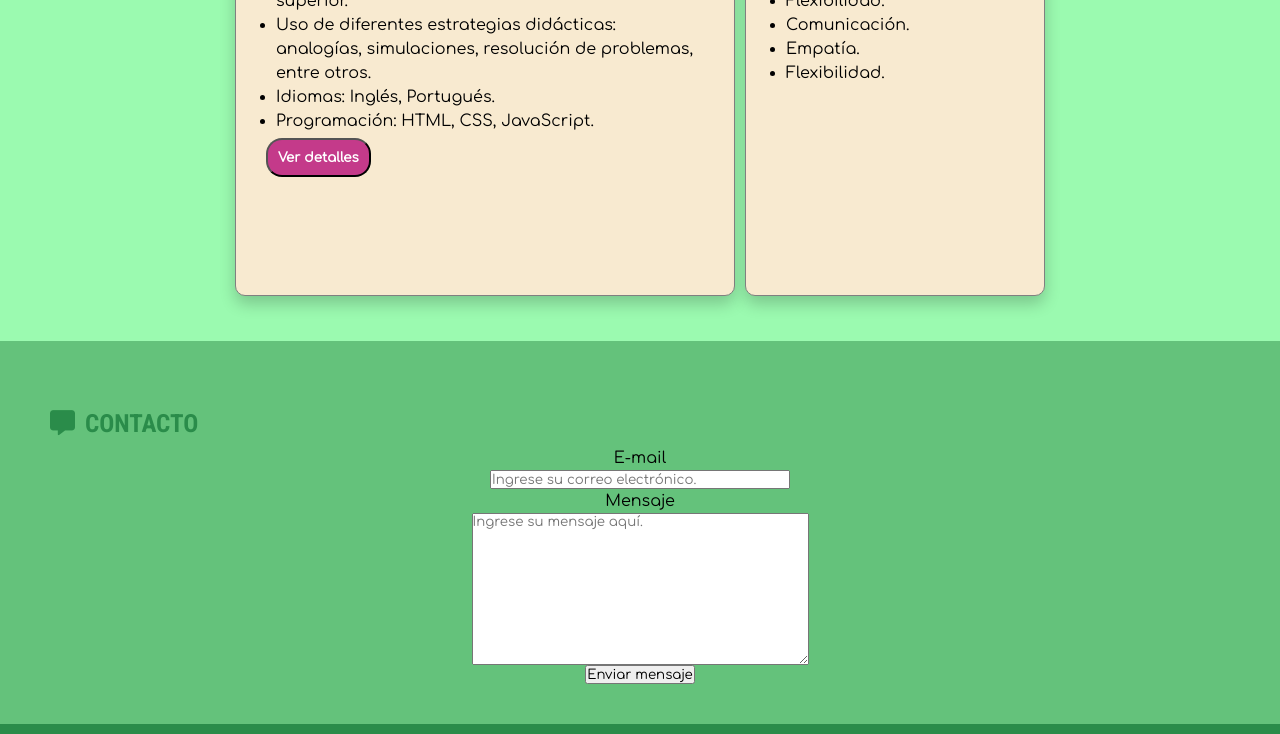
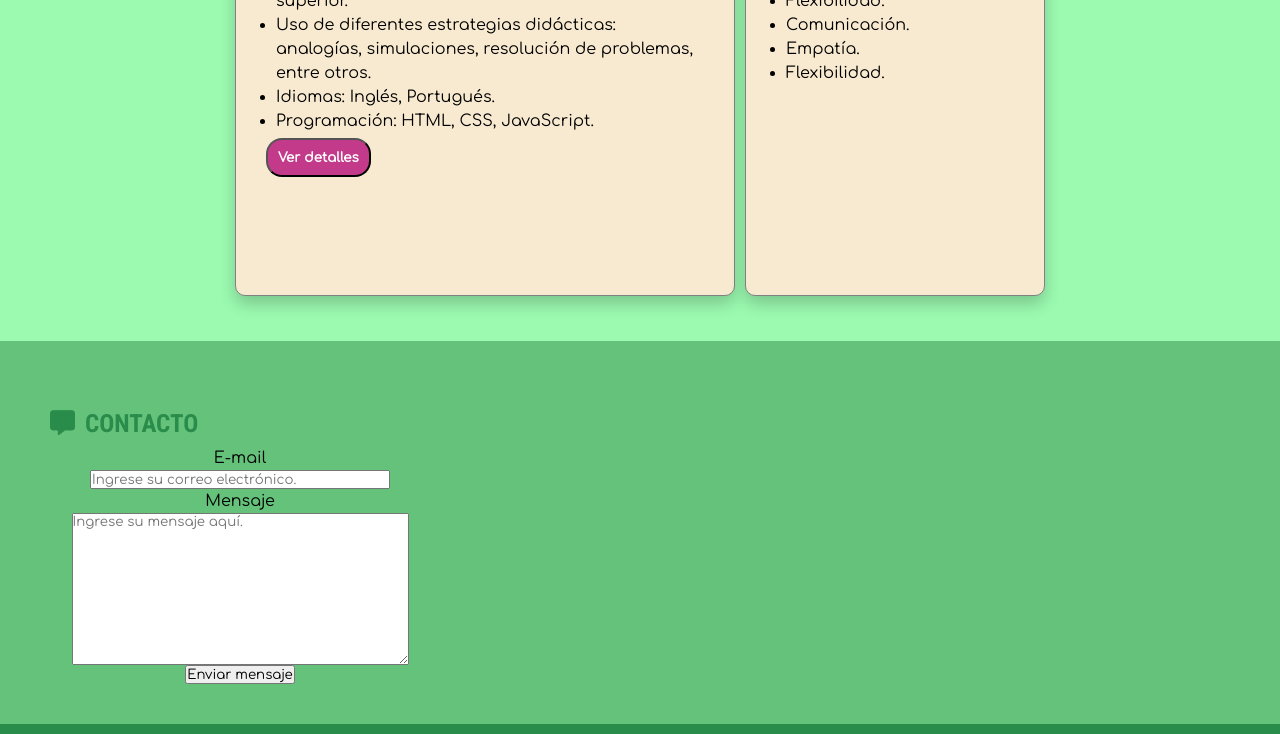
Before and after one commit to magdalena-sb/proyecto-cv, a plain HTML site: page index.html in a window 1280 px wide. Shown: the part 1625-2359 px from the top of the page. Drawn offline with Linux system fonts and the light colour scheme.

Commit message:
modificación css de form

```diff
--- a/css/styles.css
+++ b/css/styles.css
@@ -383,7 +383,7 @@ i{
 }
 
 form{
-    margin: auto;
+    margin: 0px 100px;
     max-width: 200px;
     display: flex;
     flex-direction: column;
```
